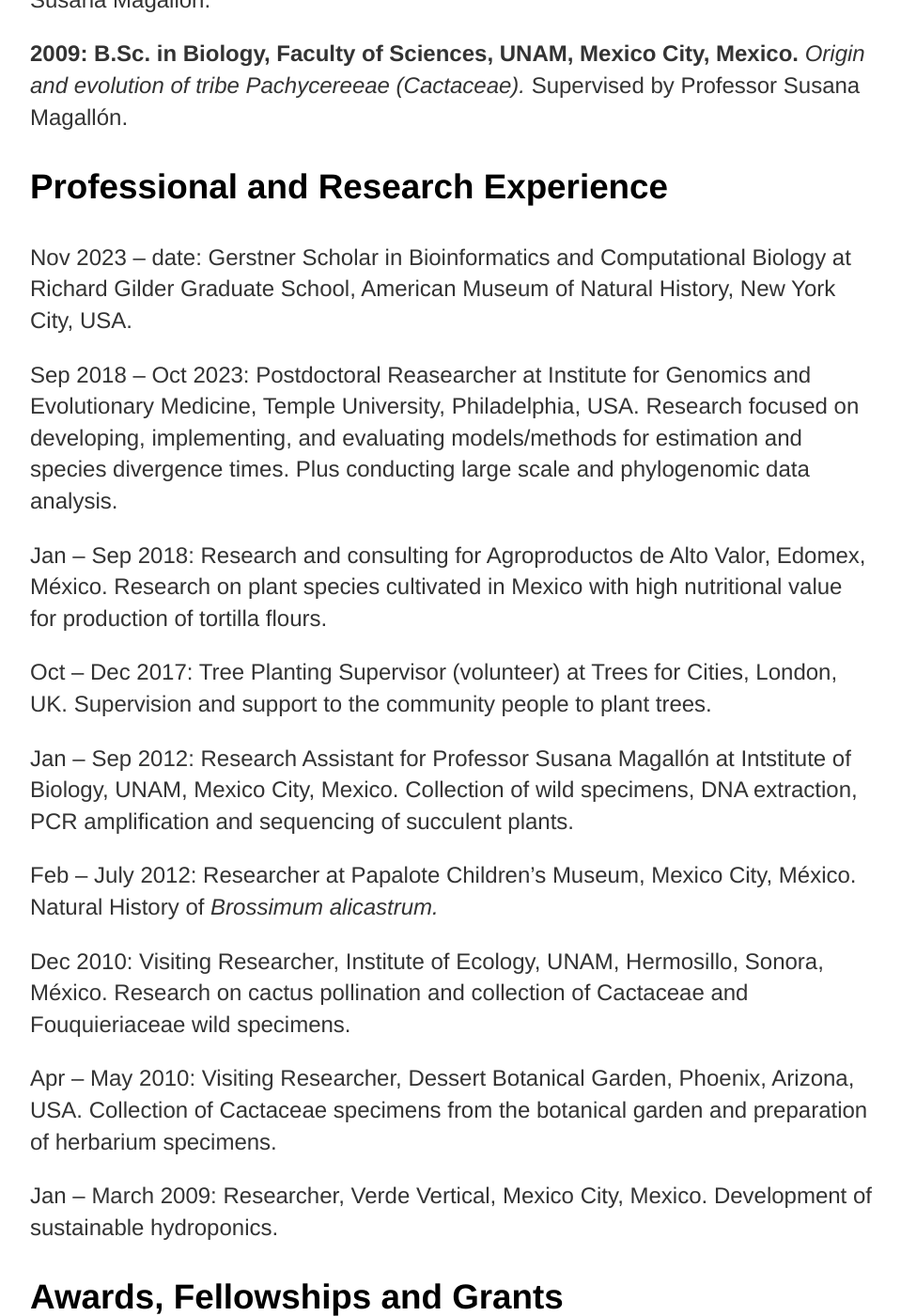
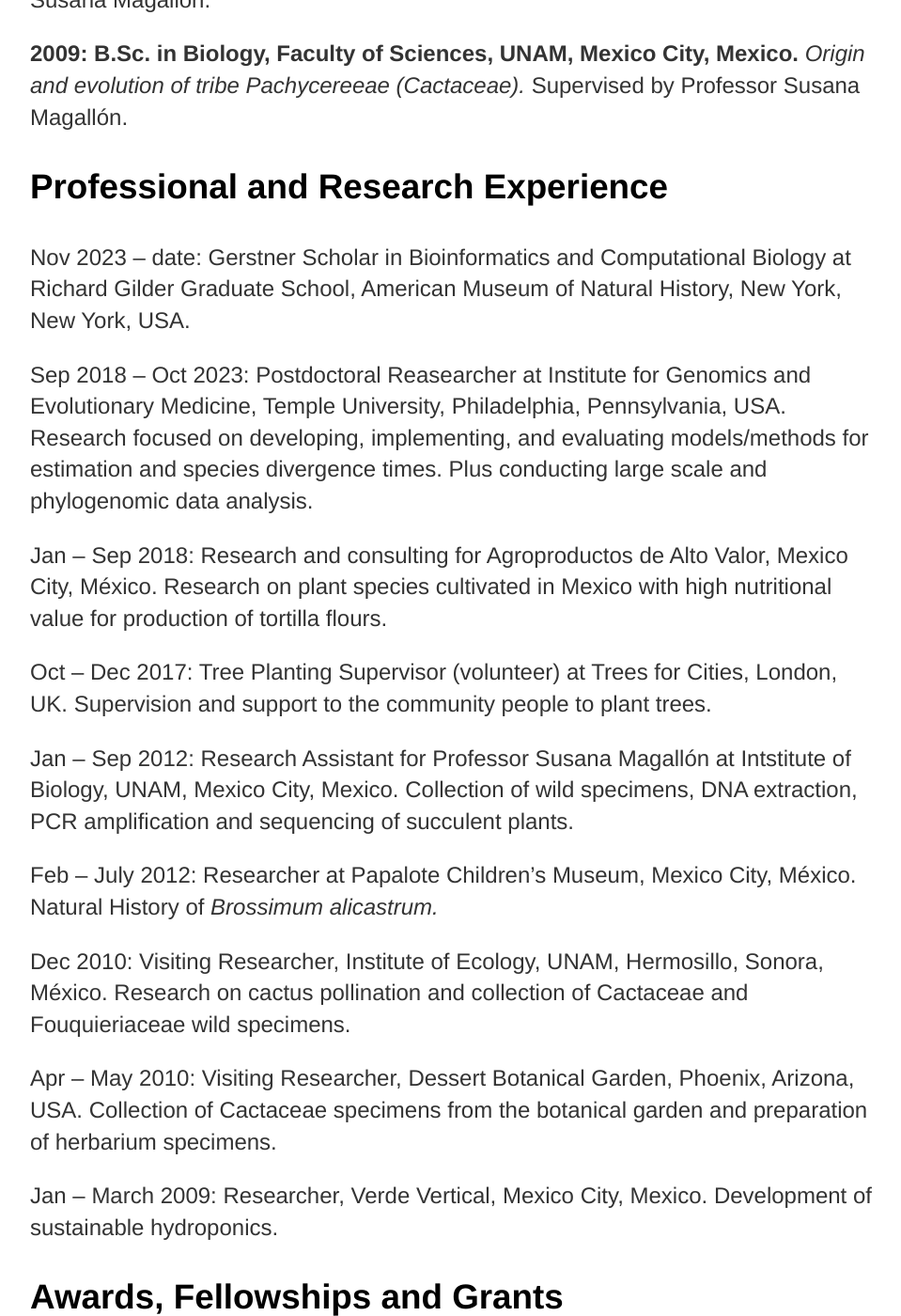
Before and after one commit to josebarbamontoya/josebarbamontoya.github.io, a Jekyll site: the page built from about/index.html, in a window 1280 px wide and 1400 px high, scrolled down 1312 px. Shown: the whole window at 94% size, without its empty margins (160-1119 px from the left). Built offline with Jekyll 4.4.1, drawn with Linux system fonts in a browser that asks for light colours; some of the changed text lies outside the part shown.

Commit message:
Update index.html

```diff
--- a/about/index.html
+++ b/about/index.html
@@ -18,9 +18,9 @@
 			<p><b>2009: B.Sc. in Biology, Faculty of Sciences, UNAM, Mexico City, Mexico.</b> <i>Origin and evolution of tribe Pachycereeae (Cactaceae).</i> Supervised by Professor Susana Magallón.
 
 	<h3><font color="black">Professional and Research Experience</h3>
-			<p>Nov 2023 – date: Gerstner Scholar in Bioinformatics and Computational Biology at Richard Gilder Graduate School, American Museum of Natural History, New York City, USA.
-			<p>Sep 2018 – Oct 2023: Postdoctoral Reasearcher at Institute for Genomics and Evolutionary Medicine, Temple University, Philadelphia, USA. Research focused on developing, implementing, and evaluating models/methods for estimation and species divergence times. Plus conducting large scale and phylogenomic data analysis.
-			<p>Jan – Sep 2018: Research and consulting for Agroproductos de Alto Valor, Edomex, México. Research on plant species cultivated in Mexico with high nutritional value for production of tortilla flours.
+			<p>Nov 2023 – date: Gerstner Scholar in Bioinformatics and Computational Biology at Richard Gilder Graduate School, American Museum of Natural History, New York, New York, USA.
+			<p>Sep 2018 – Oct 2023: Postdoctoral Reasearcher at Institute for Genomics and Evolutionary Medicine, Temple University, Philadelphia, Pennsylvania, USA. Research focused on developing, implementing, and evaluating models/methods for estimation and species divergence times. Plus conducting large scale and phylogenomic data analysis.
+				<p>Jan – Sep 2018: Research and consulting for Agroproductos de Alto Valor, Mexico City, México. Research on plant species cultivated in Mexico with high nutritional value for production of tortilla flours.
 			<p>Oct – Dec 2017: Tree Planting Supervisor (volunteer) at Trees for Cities, London, UK. Supervision and support to the community people to plant trees.
 			<p>Jan – Sep 2012: Research Assistant for Professor Susana Magallón at Intstitute of Biology, UNAM, Mexico City, Mexico. Collection of wild specimens, DNA extraction, PCR amplification and sequencing of succulent plants.
 			<p>Feb – July 2012: Researcher at Papalote Children’s Museum, Mexico City, México. Natural History of <i>Brossimum alicastrum.</i>
```
Also changed, not shown: other parts of about/index.html (+1 -1 lines).
